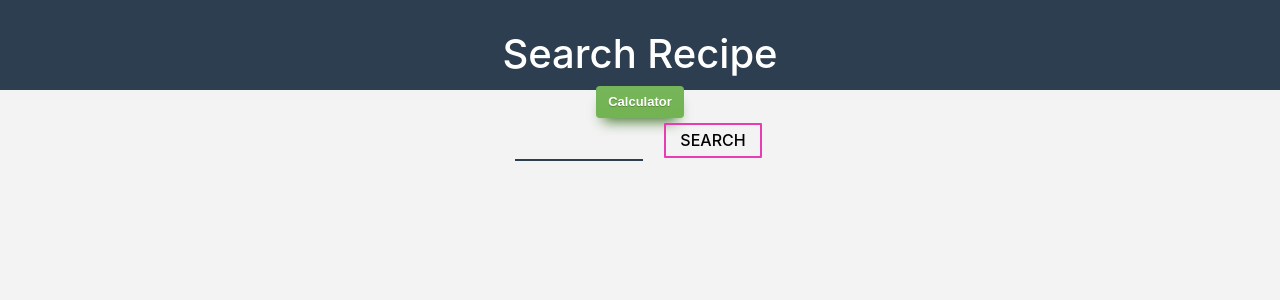
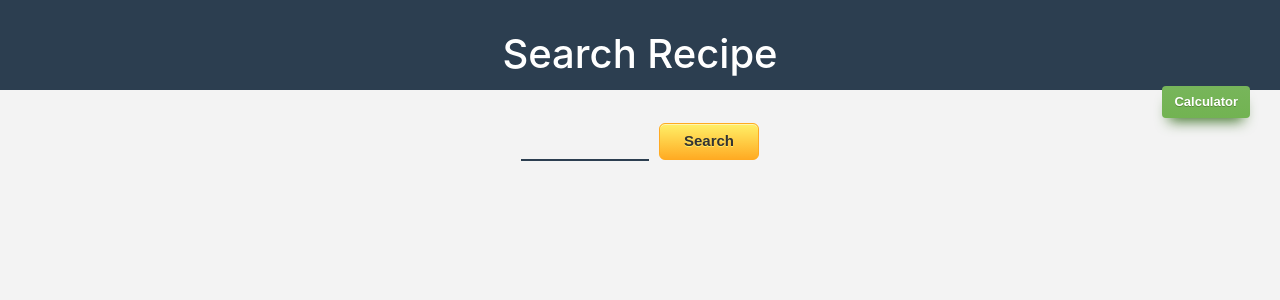
Before and after one commit to Bonifase/working-with-react-router, a React (Create React App) app: page / in a window 1280 px wide. Shown: the top 300 px of the page. Built offline with nearby package versions, Linux system fonts and the light colour scheme.

Commit message:
hsndle api call limit error

```diff
--- a/src/App.css
+++ b/src/App.css
@@ -1,3 +1,5 @@
+@import url("https://fonts.googleapis.com/css?family=Dancing+Script:700");
+
 body {
   background: #f3f3f3;
 }
@@ -89,15 +91,44 @@ button:focus {
 }
 
 .form__button {
-  border: solid 2px #e73cb4;
-  background: transparent;
-  padding: 0.2rem 0.9rem;
-  margin: 0 0.2rem;
-  border-radius: 1px;
-  font-size: 1rem;
-  text-transform: uppercase;
-  font-weight: 500;
-  margin-left: 0.7rem;
+  -moz-box-shadow: inset 0px 1px 0px 0px #fff6af;
+  -webkit-box-shadow: inset 0px 1px 0px 0px #fff6af;
+  box-shadow: inset 0px 1px 0px 0px #fff6af;
+  background: -webkit-gradient(linear, left top, left bottom, color-stop(0.05, #ffec64), color-stop(1, #ffab23));
+  background: -moz-linear-gradient(top, #ffec64 5%, #ffab23 100%);
+  background: -webkit-linear-gradient(top, #ffec64 5%, #ffab23 100%);
+  background: -o-linear-gradient(top, #ffec64 5%, #ffab23 100%);
+  background: -ms-linear-gradient(top, #ffec64 5%, #ffab23 100%);
+  background: linear-gradient(to bottom, #ffec64 5%, #ffab23 100%);
+  filter: progid:DXImageTransform.Microsoft.gradient(startColorstr='#ffec64', endColorstr='#ffab23',GradientType=0);
+  background-color: #ffec64;
+  -moz-border-radius: 6px;
+  -webkit-border-radius: 6px;
+  border-radius: 6px;
+  border: 1px solid #ffaa22;
+  display: inline-block;
+  cursor: pointer;
+  color: #333333;
+  font-family: Arial;
+  font-size: 15px;
+  font-weight: bold;
+  padding: 6px 24px;
+  text-decoration: none;
+  text-shadow: 0px 1px 0px #ffee66;
+}
+.form__button:hover {
+  background: -webkit-gradient(linear, left top, left bottom, color-stop(0.05, #ffab23), color-stop(1, #ffec64));
+  background: -moz-linear-gradient(top, #ffab23 5%, #ffec64 100%);
+  background: -webkit-linear-gradient(top, #ffab23 5%, #ffec64 100%);
+  background: -o-linear-gradient(top, #ffab23 5%, #ffec64 100%);
+  background: -ms-linear-gradient(top, #ffab23 5%, #ffec64 100%);
+  background: linear-gradient(to bottom, #ffab23 5%, #ffec64 100%);
+  filter: progid:DXImageTransform.Microsoft.gradient(startColorstr='#ffab23', endColorstr='#ffec64',GradientType=0);
+  background-color: #ffab23;
+}
+.form__button:active {
+  position: relative;
+  top: 1px;
 }
 
 input[type="text"] {
@@ -161,9 +192,9 @@ input:-webkit-autofill {
 /* calculator */
 
 #calculator {
-  width: 50%;
-  margin-left: 10cm;
-  margin-right: 50px;
+  width: 40%;
+  margin-left: 23cm;
+  margin-right: 20px;
   padding: 50px 0px 50px;
   text-align: center;
   background: #777;
@@ -190,6 +221,7 @@ input:-webkit-autofill {
   cursor: pointer;
   color: #ffffff;
   font-family: Arial;
+  float: right;
   font-size: 13px;
   font-weight: bold;
   padding: 6px 12px;
@@ -385,3 +417,28 @@ input:-webkit-autofill {
     background: #399cb9;
   }
 }
+
+/* Message */
+html {
+  -webkit-font-smoothing: antialiased;
+}
+.container {
+  width: 900px;
+  position: fixed;
+  top: 50%;
+  left: 50%;
+  transform: translate(-50%, -50%);
+}
+
+.container h1 {
+  font-size: 100px;
+}
+
+.threed {
+  font-family: "Dancing Script";
+  text-align: center;
+  weight: 700;
+  color: white;
+  -webkit-text-stroke: 1px rgba(black, 0.2);
+  text-shadow: -10px 0 rgba(cyan, 0.4), 10px 0 rgba(magenta, 0.4);
+}
--- a/src/App.js
+++ b/src/App.js
@@ -3,6 +3,7 @@ import Form from "./components/Form";
 import Recipes from "./components/Recipes";
 import "./App.css";
 import Calculator from "./components/Calculator";
+import Message from "./components/Message";
 
 const API_KEY = "4678a2d7b2b2fca31d3eb917358ad0d8";
 
@@ -48,7 +49,7 @@ export default class App extends Component {
           <Calculator />
         </header>
         <Form getRecipe={this.getRecipe} />
-        {this.state.error === "limit" ? emptyMessage : <Recipes recipes={this.state.recipes} />}
+        {this.state.error === "limit" ? <Message /> : <Recipes recipes={this.state.recipes} />}
       </div>
     );
   }
--- a/src/components/Form.js
+++ b/src/components/Form.js
@@ -3,7 +3,7 @@ import React from "react";
 const Form = props => (
   <div>
     <form onSubmit={props.getRecipe} style={{ marginBottom: "2rem" }}>
-      <input className="form__input" type="text" name="recipeName" />
+      <input className="form__input" type="text" name="recipeName" label="Type serach value..." />
       <button className="form__button">Search</button>
     </form>
   </div>
--- /dev/null
+++ b/src/components/Message.js
@@ -0,0 +1,11 @@
+import React from "react";
+
+export default function Message() {
+  return (
+    <div>
+      <div className="container">
+        <h1 className="threed">You have reached the limit of API call</h1>
+      </div>
+    </div>
+  );
+}
--- a/src/components/Recipes.js
+++ b/src/components/Recipes.js
@@ -2,7 +2,7 @@ import React from "react";
 import { Link } from "react-router-dom";
 const Recipes = props => (
   <div className="row">
-    {/* {props.recipes.map(recipe => {
+    {props.recipes.map(recipe => {
       return (
         <div className="col-md-4" key={recipe.recipe_id} style={{ marginBottom: "2rem" }}>
           <div className="recipes__box">
@@ -19,7 +19,7 @@ const Recipes = props => (
           </div>
         </div>
       );
-    })} */}
+    })}
   </div>
 );
 
```
